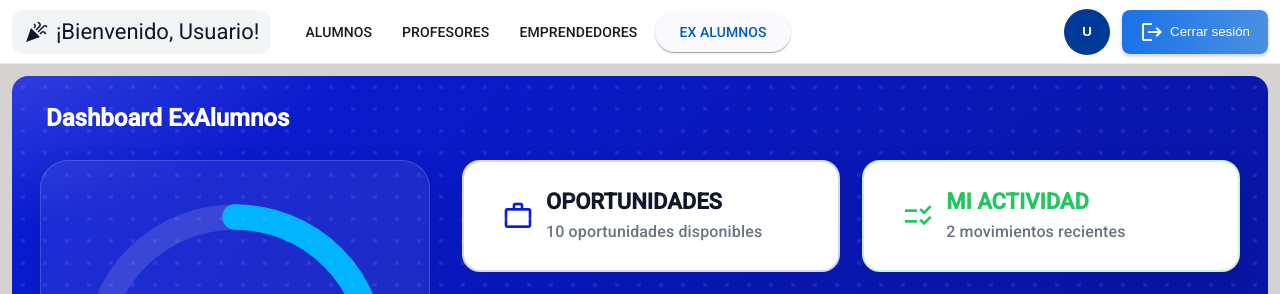
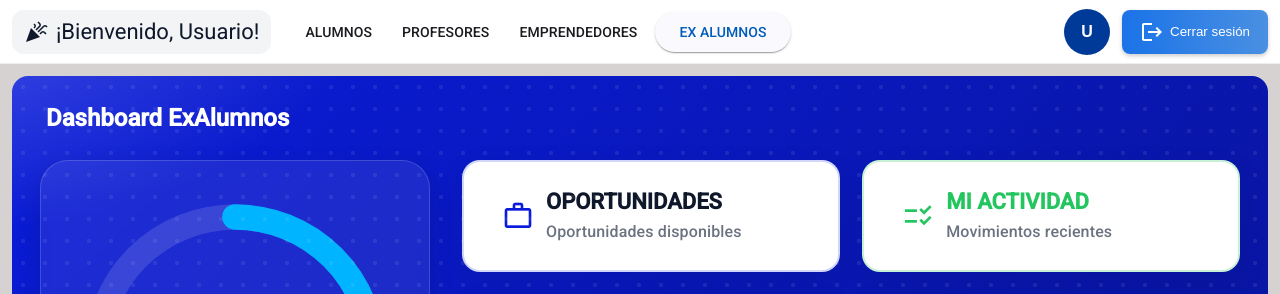
Before and after one commit to ViasUC/Alumni, an Angular app: page /dashboard in a window 1280 px wide. Shown: the top 294 px of the page. Built offline with nearby package versions, Linux system fonts and the light colour scheme; sample sign-in values are in the browser's storage.

Commit message:
ultimos cambios en dashboard

```diff
--- a/src/app/dashboard/dashboard.component.css
+++ b/src/app/dashboard/dashboard.component.css
@@ -443,14 +443,15 @@
   gap: 1.4rem;
 }
 
-.avatar-top {
-  width: 46px;
-  height: 46px;
+/* avatar redondo con iniciales */
+.avatar {
+  width: 46px; height: 46px;
   border-radius: 50%;
   background: #003a99;
-  display: grid;
-  place-items: center;
-  color: #fff;
-  font-weight: 600;
-  border: none;
+  display: grid; place-items: center;
 }
+
+.avatar-initials {
+  color: #fff; font-weight: 800; font-size: 16px; line-height: 1;
+  user-select: none;
+}
--- a/src/app/dashboard/dashboard.component.html
+++ b/src/app/dashboard/dashboard.component.html
@@ -12,9 +12,10 @@
     <button mat-raised-button color="accent">EX ALUMNOS</button>
   </nav>
 
-  <button class="avatar-top" aria-label="Perfil" (click)="irAlPerfil()">
-    {{ iniciales(nombre) }}
-  </button>
+<button mat-icon-button class="avatar" aria-label="Perfil" (click)="irAlPerfil()">
+  <span class="avatar-initials">{{ ini() }}</span>
+</button>
+
 
   <button (click)="logout()" class="logout-btn">
     <span class="material-icons" style="vertical-align: middle;">logout</span>
@@ -65,7 +66,7 @@
           <mat-icon>work_outline</mat-icon>
           <div>
             <mat-card-title>OPORTUNIDADES</mat-card-title>
-            <mat-card-subtitle>{{ kpis.oportunidades }} oportunidades disponibles</mat-card-subtitle>
+            <mat-card-subtitle>Oportunidades disponibles</mat-card-subtitle>
           </div>
         </mat-card-header>
       </mat-card>
@@ -76,7 +77,7 @@
           <mat-icon>checklist_rtl</mat-icon>
           <div>
             <mat-card-title>MI ACTIVIDAD</mat-card-title>
-            <mat-card-subtitle>{{ kpis.postulaciones }} movimientos recientes</mat-card-subtitle>
+            <mat-card-subtitle>Movimientos recientes</mat-card-subtitle>
           </div>
         </mat-card-header>
       </mat-card>
--- a/src/app/dashboard/dashboard.component.ts
+++ b/src/app/dashboard/dashboard.component.ts
@@ -31,9 +31,7 @@ import { Router, RouterLink } from '@angular/router';
 export class DashboardComponent {
   private router = inject(Router);
 
-  // ✅ el nombre ya NO es fijo
-  nombre = 'Usuario';
-
+  nombre = 'Usuario'; // acá viene "Julia Mendoza" de la base
   perfilCompletado = signal(75);
 
   kpis = {
@@ -43,13 +41,10 @@ export class DashboardComponent {
   };
 
   constructor() {
-    // ✅ Leer usuario guardado en sessionStorage
     const userString = sessionStorage.getItem('user');
     if (userString) {
       const user = JSON.parse(userString);
-
-      // tomamos nombre real del back
-      this.nombre = user.nombre ?? 'Usuario';
+      this.nombre = user?.nombre ?? 'Usuario';
     }
   }
 
@@ -66,10 +61,13 @@ export class DashboardComponent {
   irA(ruta: string) {
     this.router.navigate([ruta]);
   }
-  iniciales(full: string): string {
-    const p = (full || '').trim().split(/\s+/);
-    const n = p[0]?.[0] || '';
-    const a = p[1]?.[0] || (p.length > 1 ? p.at(-1)![0] : '');
-    return (n + a).toUpperCase();
+
+  // ✅ Misma función usada en Red Personal y Descubrir
+  ini(full: string = this.nombre): string {
+    if (!full) return '';
+    const partes = full.trim().split(/\s+/);
+    const inicialNombre = partes[0]?.[0] ?? '';
+    const inicialApellido = partes.length > 1 ? partes[partes.length - 1][0] : '';
+    return (inicialNombre + inicialApellido).toUpperCase();
   }
 }
```
